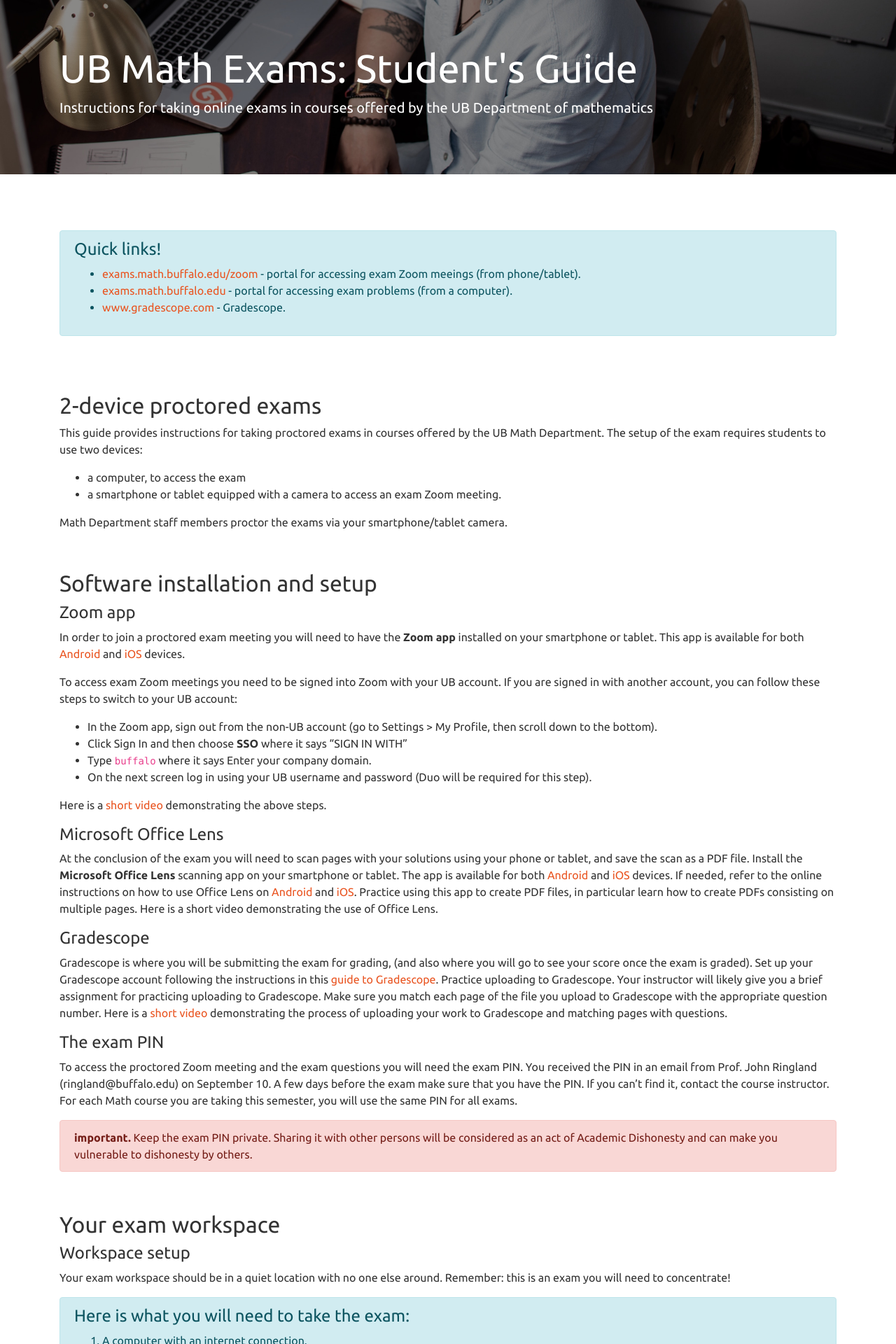
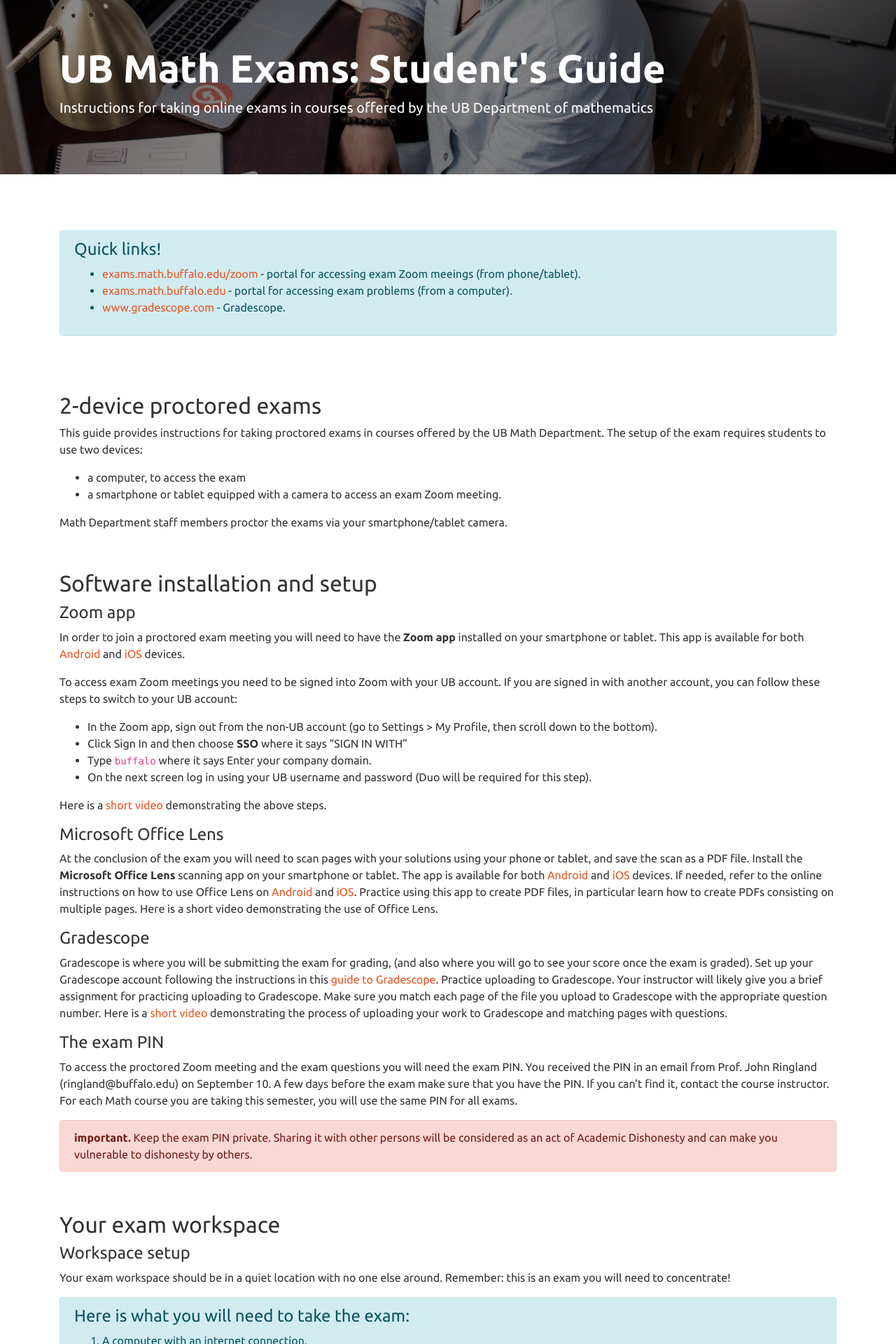
Before and after one commit to ub-math/exam_guides, a Jekyll site: the page built from docs/index.md, in a window 1280 px wide. Shown: the top 1920 px of the page at 70% size. Built offline with Jekyll 4.4.1, drawn with Linux system fonts in a browser that asks for light colours.

Commit message:
Update default.html

```diff
--- a/docs/_layouts/default.html
+++ b/docs/_layouts/default.html
@@ -6,12 +6,11 @@
   <body>
 
     <div class="jumbotron jumbotron-fluid" style="color:white;
-                                                  font-weight:800;
                                                   background-image: url('assets/images/jumbo_bgd.jpg');
                                                   background-color:dimgray;
                                                   background-size: cover;">
       <div class="container">
-        <h1 class="display-4">UB Math Exams: Student's Guide</h1>
+        <h1 class="display-4" style="font-weight:800;">UB Math Exams: Student's Guide</h1>
         <p class="lead">Instructions for taking online exams in courses offered by the UB Department of mathematics</p>
       </div>
     </div>
```
